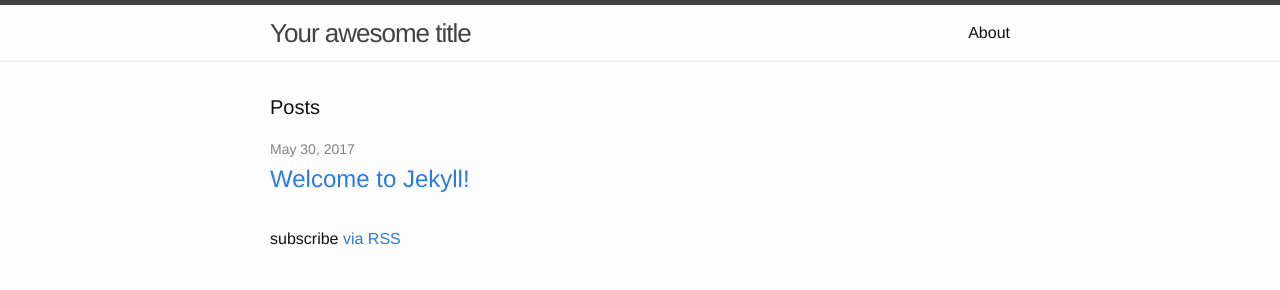
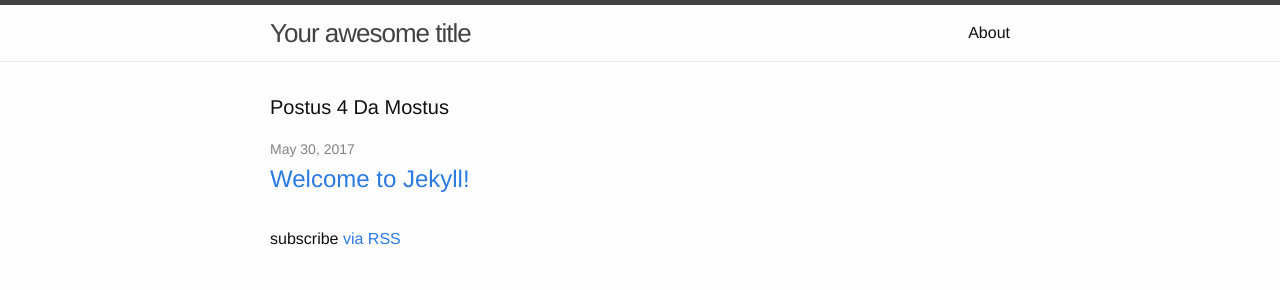
Before and after one commit to SirGlory/SirGlory.github.io, a Jekyll site: the page built from index.html, in a window 1280 px wide. Shown: the top 290 px of the page. Built offline with Jekyll 4.4.1, drawn with Linux system fonts in a browser that asks for light colours.

Commit message:
Update index.html

```diff
--- a/index.html
+++ b/index.html
@@ -4,7 +4,7 @@ layout: default
 
 <div class="home">
 
-  <h1 class="page-heading">Posts</h1>
+  <h1 class="page-heading">Postus 4 Da Mostus</h1>
 
   <ul class="post-list">
     {% for post in site.posts %}
```
